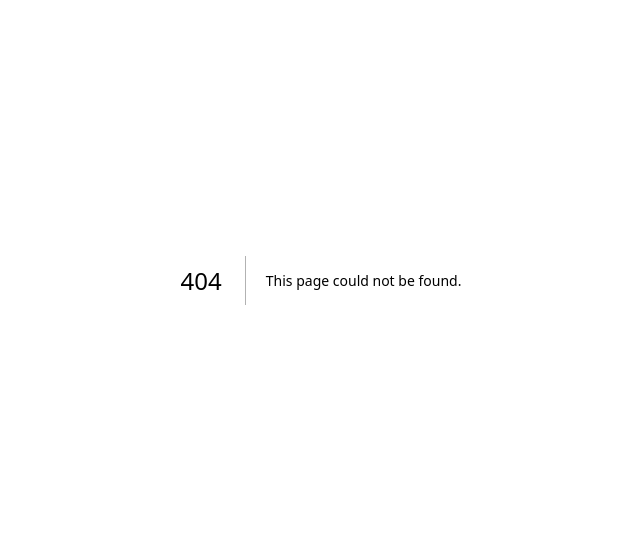
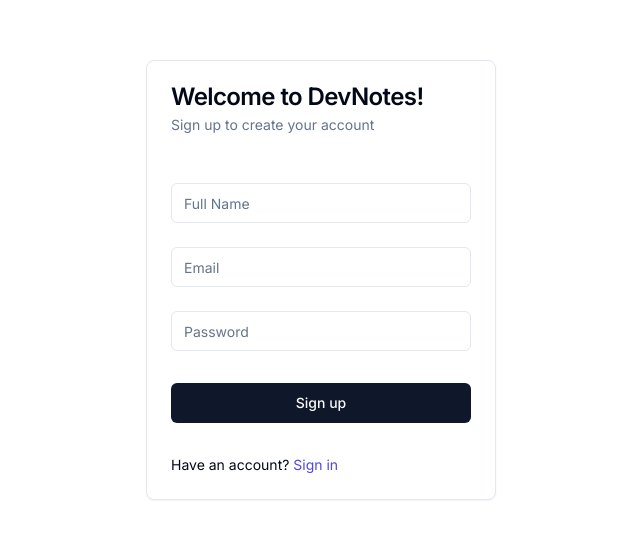
Before and after one commit to finsoncoutinho/devnotes, a Next.js app in the folder apps/web/: page /sign-up in a window 1280 px wide. Before the commit this address had no page. Shown: the part 120-658 px from the top of the page, without its empty margins (319-959 px from the left). Built offline with nearby package versions, Linux system fonts and the light colour scheme; no server answers.

Commit message:
feat: created signup page

```diff
--- /dev/null
+++ b/apps/web/app/(auth)/sign-up/page.tsx
@@ -0,0 +1,11 @@
+import SignUpForm from "./_components/SignUpForm";
+
+const page = () => {
+  return (
+    <div className=" flex h-screen items-center justify-center">
+      <SignUpForm />
+    </div>
+  );
+};
+
+export default page;
```
